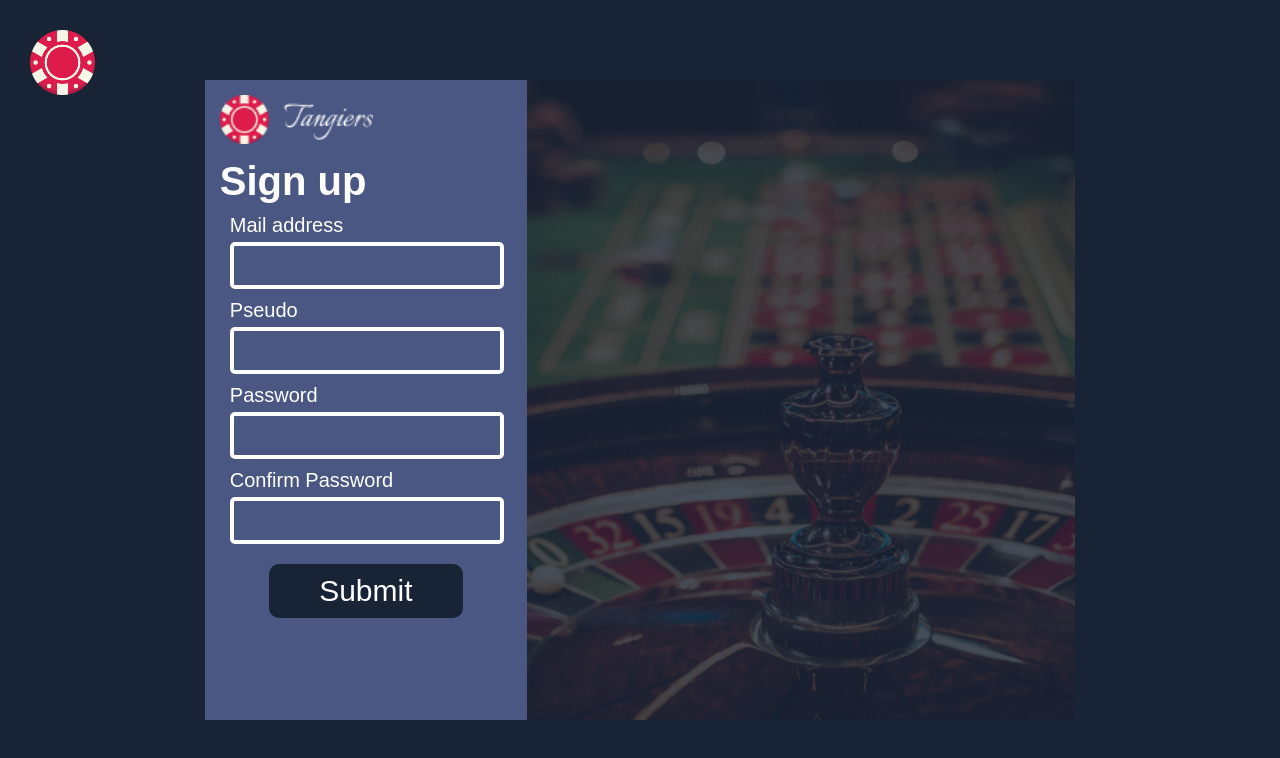
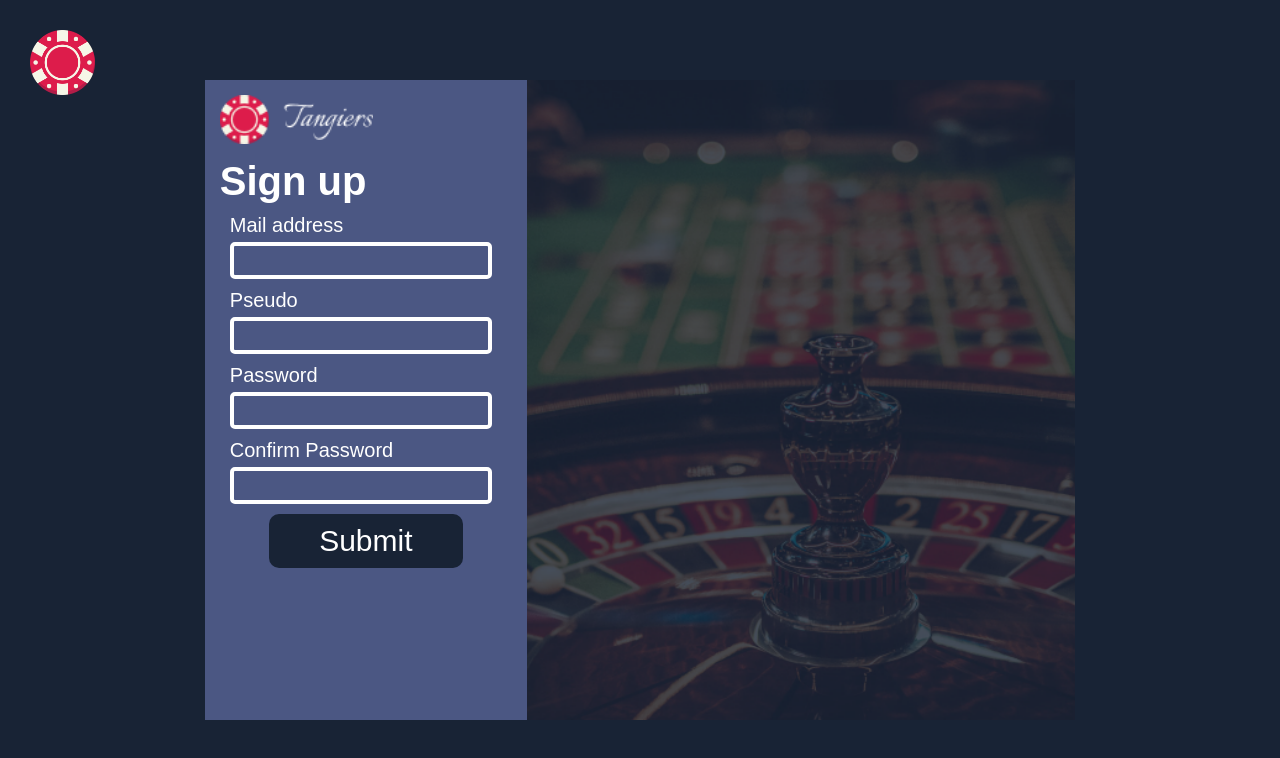
Before and after one commit to Sail-Cpu/tangiers, a React (Create React App) app in the folder client/: page / in a window 1280 px wide. Shown: the top 758 px of the page. Built offline with nearby package versions, Linux system fonts and the light colour scheme.

Commit message:
Update SignUp back/front

```diff
--- a/client/src/styles/pages/sign.scss
+++ b/client/src/styles/pages/sign.scss
@@ -58,6 +58,7 @@
                     input{
                         background: none;
                         border: 4px solid #fff;
+                        box-sizing: border-box;
                         border-radius: 5px;
                         width: 100%;
                         height: 37px;
@@ -69,9 +70,9 @@
                 }
                 button{
                     border: none;
+                    margin-top: 10px;
                     border-radius: 10px;
                     background-color: #182335;
-                    margin-top: 20px;
                     font-size: 30px;
                     padding: 10px 50px;
                     color: #fff;
```
Also changed, not shown: 1 other file (tests, documents, lock files or other folders).
